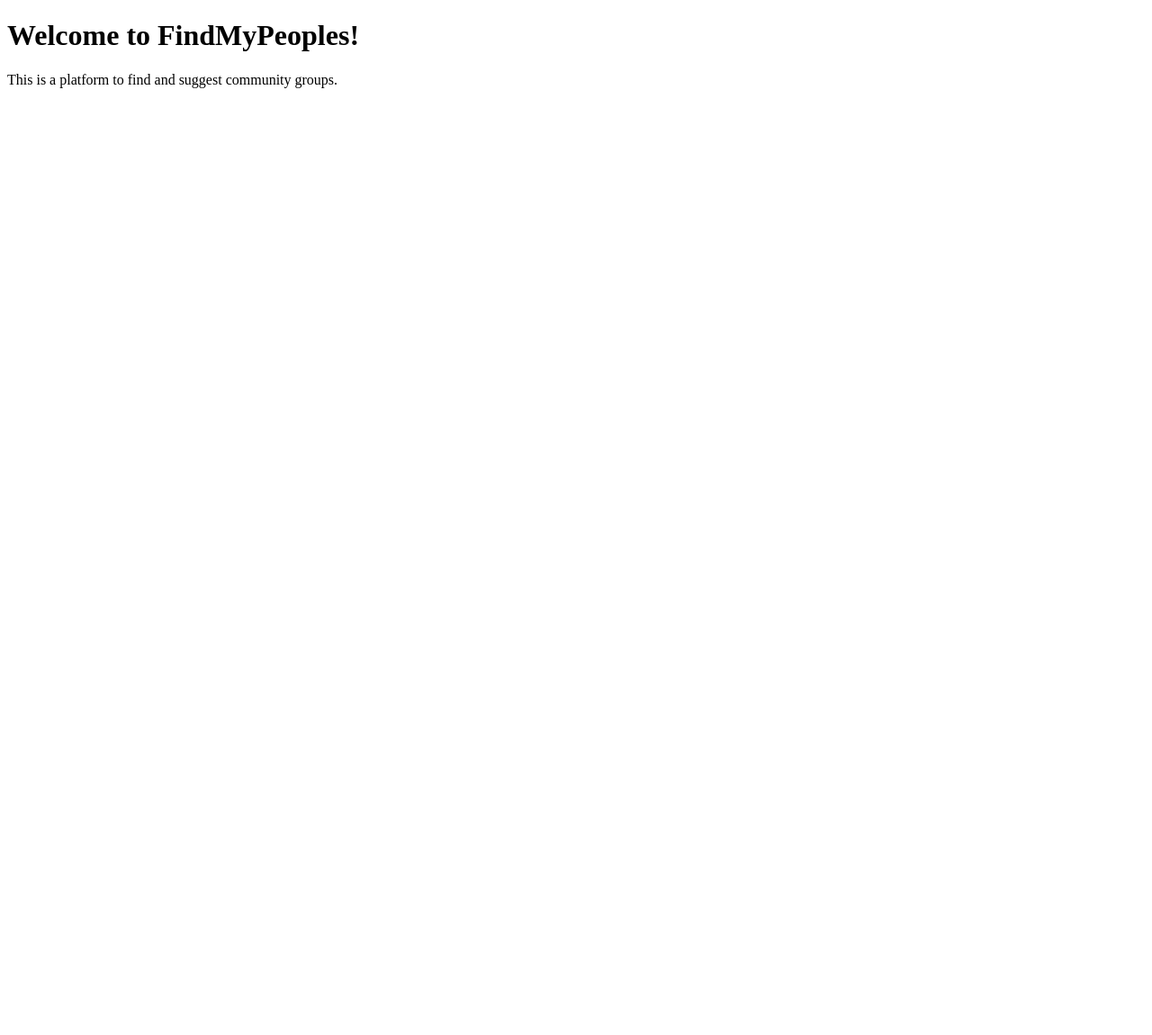
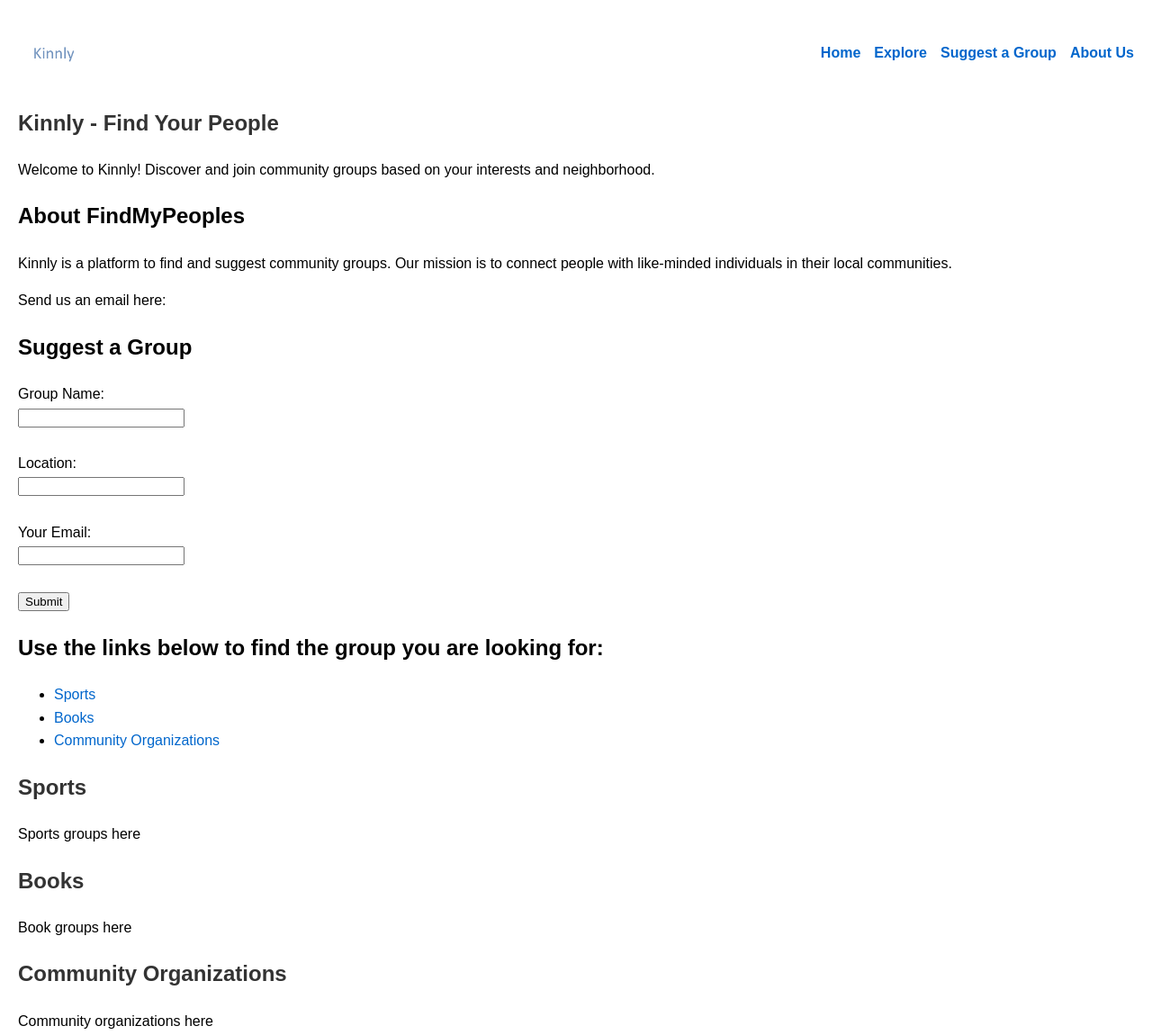
Before and after one commit to manstoi/SocialCompany, a website: page public/index.html in a window 1280 px wide. Shown: the whole page at 90% size. Before the commit the page ends 800 px from the top, so only its background shows below. Drawn offline with Linux system fonts and the light colour scheme.

Commit message:
Updated html. Added navbar and links to groups with urls

```diff
--- a/public/index.html
+++ b/public/index.html
@@ -3,10 +3,85 @@
 <head>
   <meta charset="UTF-8">
   <meta name="viewport" content="width=device-width, initial-scale=1.0">
-  <title>FindMyPeoples</title>
+  <title>Kinnly - Home</title>
+  <link rel="stylesheet" href="styles.css">
 </head>
 <body>
-  <h1>Welcome to FindMyPeoples!</h1>
-  <p>This is a platform to find and suggest community groups.</p>
+  <!-- Header Section -->
+  <header>
+    <div class="header-container">
+      <img src="logo.png" alt="Kinnly Logo" class="logo">
+      <nav>
+        <ul>
+          <li><a href="#home">Home</a></li>
+          <li><a href="#explore">Explore</a></li>
+          <li><a href="#suggest">Suggest a Group</a></li>
+          <li><a href="#about">About Us</a></li>
+        </ul>
+      </nav>
+    </div>
+  </header>
+
+  <!-- Home Section -->
+  <section id="home">
+    <h1>Kinnly - Find Your People</h1>
+    <p>Welcome to Kinnly! Discover and join community groups based on your interests and neighborhood.</p>
+  </section>
+
+  <!-- About Us Section -->
+  <section id="about">
+    <h2>About FindMyPeoples</h2>
+    <p>Kinnly is a platform to find and suggest community groups. Our mission is to connect people with like-minded individuals in their local communities.</p>
+    <p>Send us an email here: </p>
+  </section>
+
+
+  <!-- Suggest a Group Section -->
+  <section id="suggest">
+    <h2>Suggest a Group</h2>
+    <form action="submit_suggestion.php" method="post">
+      <label for="group-name">Group Name:</label><br>
+      <input type="text" id="group-name" name="group-name" required><br><br>
+      <label for="location">Location:</label><br>
+      <input type="text" id="location" name="location" required><br><br>
+      <label for="email">Your Email:</label><br>
+      <input type="email" id="email" name="email" required><br><br>
+      <input type="submit" value="Submit">
+    </form>
+  </section>
+
+  <!-- Group Segments Section -->
+  <section id="explore">
+    <h2>Use the links below to find the group you are looking for:</h2>
+    <ul>
+      <li><a href="#sports">Sports</a></li>
+      <li><a href="#books">Books</a></li>
+      <li><a href="#communityorganizations">Community Organizations</a></li>
+      <!-- Add other group segments here -->
+    </ul>
+  </section>
+
+  <section id="sports">
+    <h1>Sports</h1>
+    <p>Sports groups here</p>
+  </section>
+
+  <section id="books">
+    <h1>Books</h1>
+    <p>Book groups here</p>
+  </section>
+
+  <section id="communityorganizations">
+    <h1>Community Organizations</h1>
+    <p>Community organizations here</p>
+  </section>
+
+  <script>
+    function filterGroups() {
+      const neighborhood = document.getElementById('neighborhood').value;
+      const activity = document.getElementById('activity').value;
+      // Implement filtering logic here
+    }
+  </script>
 </body>
 </html>
--- /dev/null
+++ b/public/styles.css
@@ -0,0 +1,53 @@
+/* Existing styles */
+
+body {
+  font-family: Arial, sans-serif;
+  line-height: 1.6;
+  margin: 20px;
+}
+
+h1 {
+  color: #333;
+}
+
+a {
+  color: #0066cc;
+  text-decoration: none;
+}
+
+a:hover {
+  text-decoration: underline;
+}
+
+/* New styles for header and search bar */
+
+.header-container {
+  display: flex;
+  justify-content: space-between;
+  align-items: center;
+  padding: 10px 0;
+}
+
+.logo {
+  max-height: 50px;
+}
+
+.search-bar {
+  padding: 5px;
+  border: 1px solid #ccc;
+  border-radius: 4px;
+  width: 200px;
+}
+
+nav ul {
+  display: flex;
+  list-style: none;
+}
+
+nav ul li {
+  margin-left: 15px;
+}
+
+nav ul li a {
+  font-weight: bold;
+}
```
Also changed, not shown: public/about.html (added, +14 -0 lines), public/sports.html (added, +18 -0 lines), public/Logo.png (added), public/suggest.html (added).
